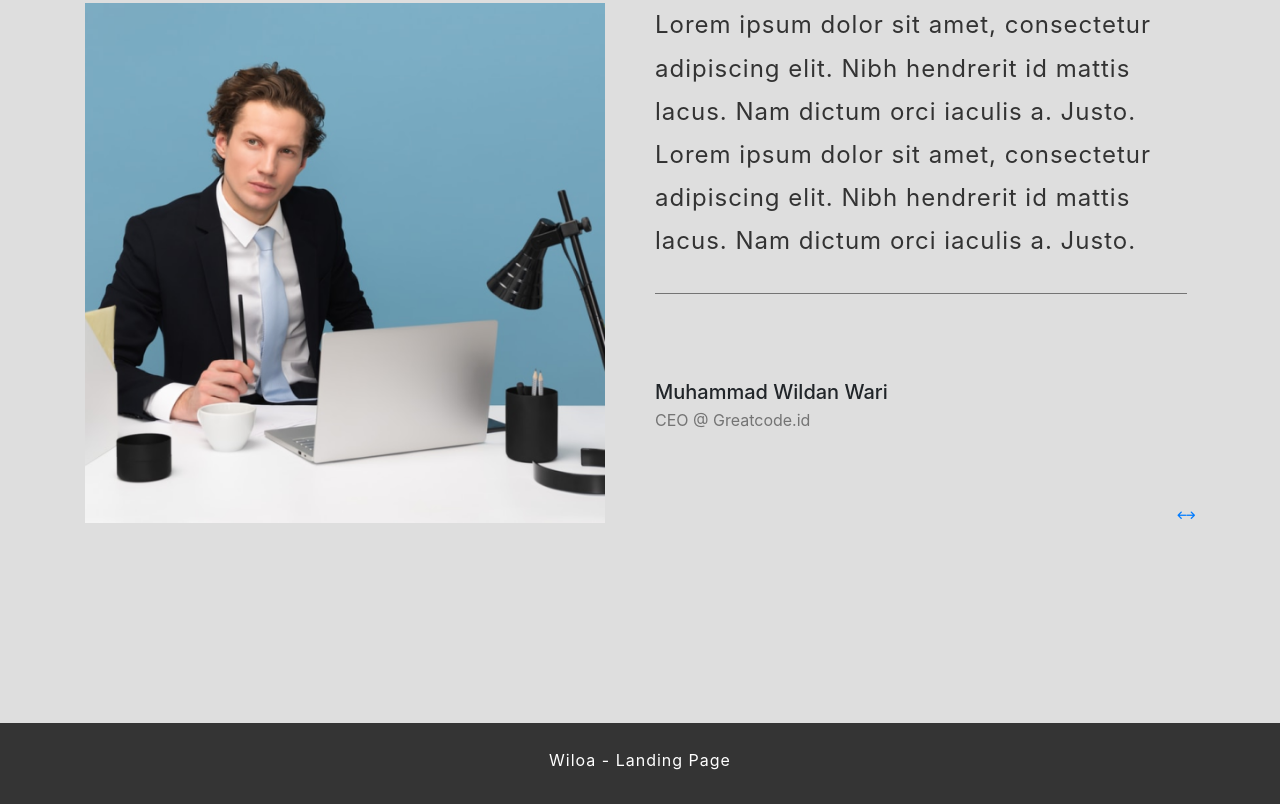
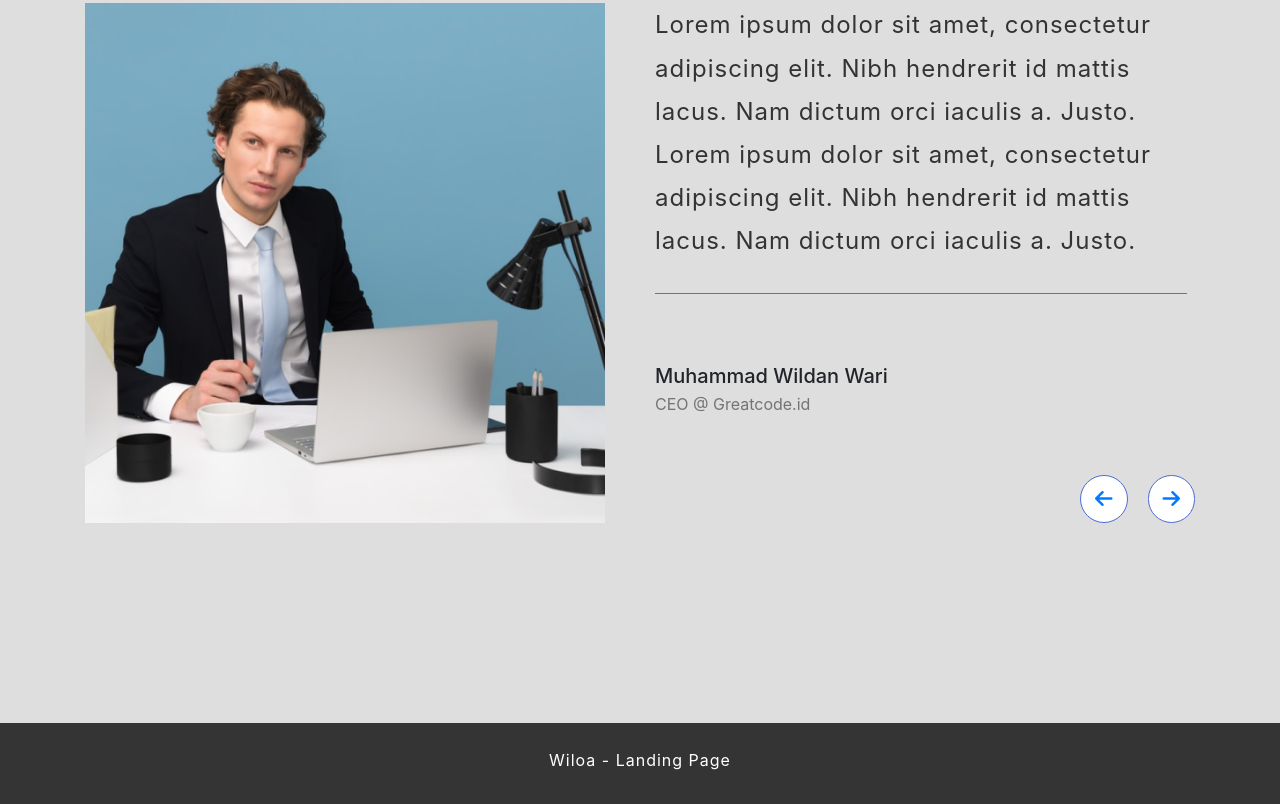
Before and after one commit to UmarInomov/Task, a plain HTML site: page index.html in a window 1280 px wide. Shown: the part 3605-4409 px from the top of the page. Drawn offline with nearby package versions, Linux system fonts and the light colour scheme.

Commit message:
third commit 2

```diff
--- a/css/style.css
+++ b/css/style.css
@@ -700,6 +700,31 @@ header {
   justify-content: flex-end;
   align-items: flex-end;
 }
+.left {
+  margin-right: 2rem;
+}
+.left,
+.right {
+  padding: 0.8rem 1.4rem;
+  font-size: 2rem;
+  background: #ffffff;
+  border: 1px solid #4c6bd7;
+  border-radius: 10rem;
+  -webkit-border-radius: 10rem;
+  -moz-border-radius: 10rem;
+  -ms-border-radius: 10rem;
+  -o-border-radius: 10rem;
+  transition: 0.3s ease-in;
+  -webkit-transition: 0.3s ease-in;
+  -moz-transition: 0.3s ease-in;
+  -ms-transition: 0.3s ease-in;
+  -o-transition: 0.3s ease-in;
+}
+.left:hover,
+.right:hover {
+  background: #4c6bd7;
+  color: #fff;
+}
 .footer {
   padding: 2.5rem 0;
   background: #343434;
--- a/index.html
+++ b/index.html
@@ -276,7 +276,7 @@
             <h2>Muhammad Wildan Wari</h2>
             <span>CEO @ Greatcode.id</span>
           </div>
-          <div class="next-page">
+          <div class="next-page mt-5 mt-lg-0">
             <a href="#" class="left"><i class="fas fa-arrow-left"></i></a>
             <a href="#" class="right"><i class="fas fa-arrow-right"></i></a>
           </div>
```
